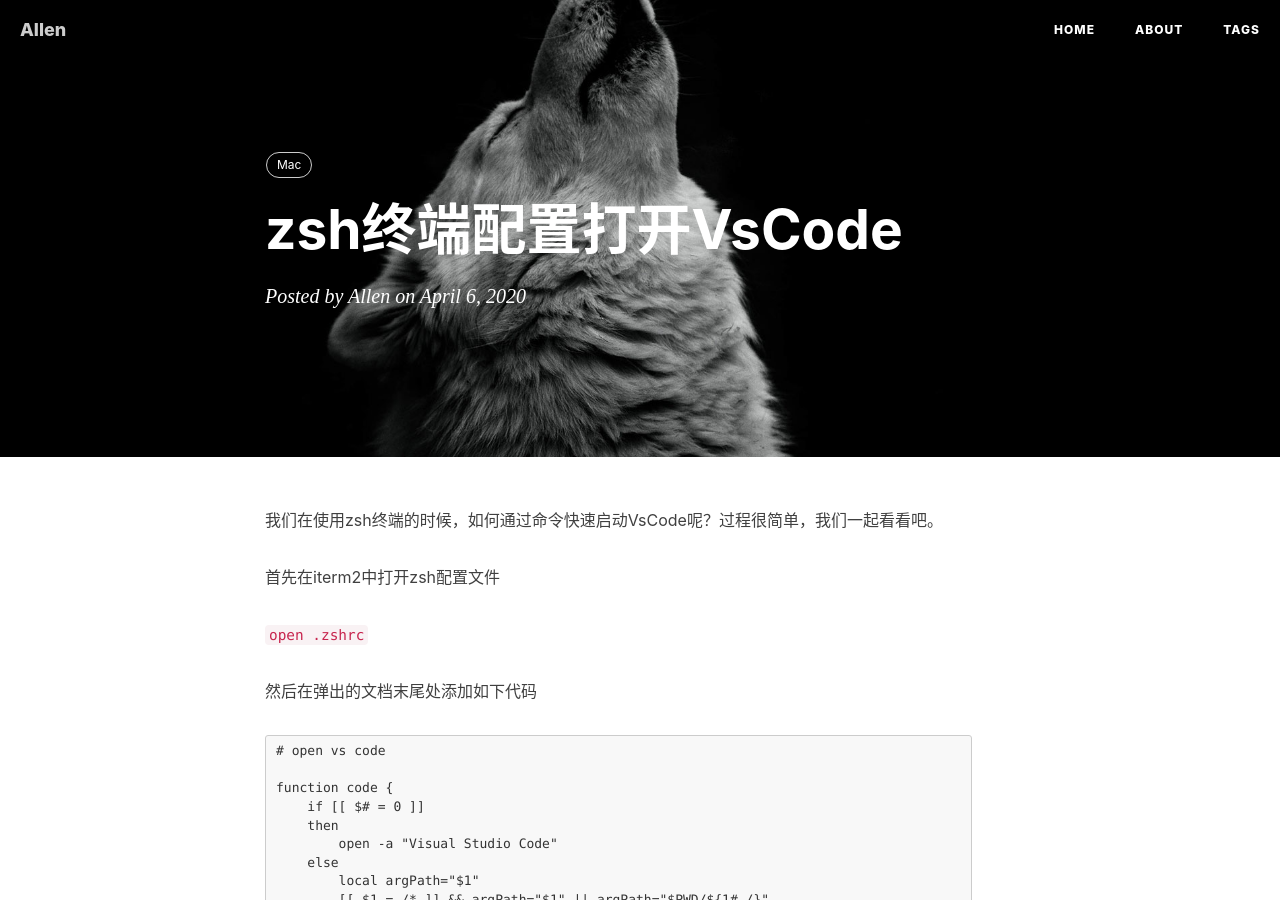
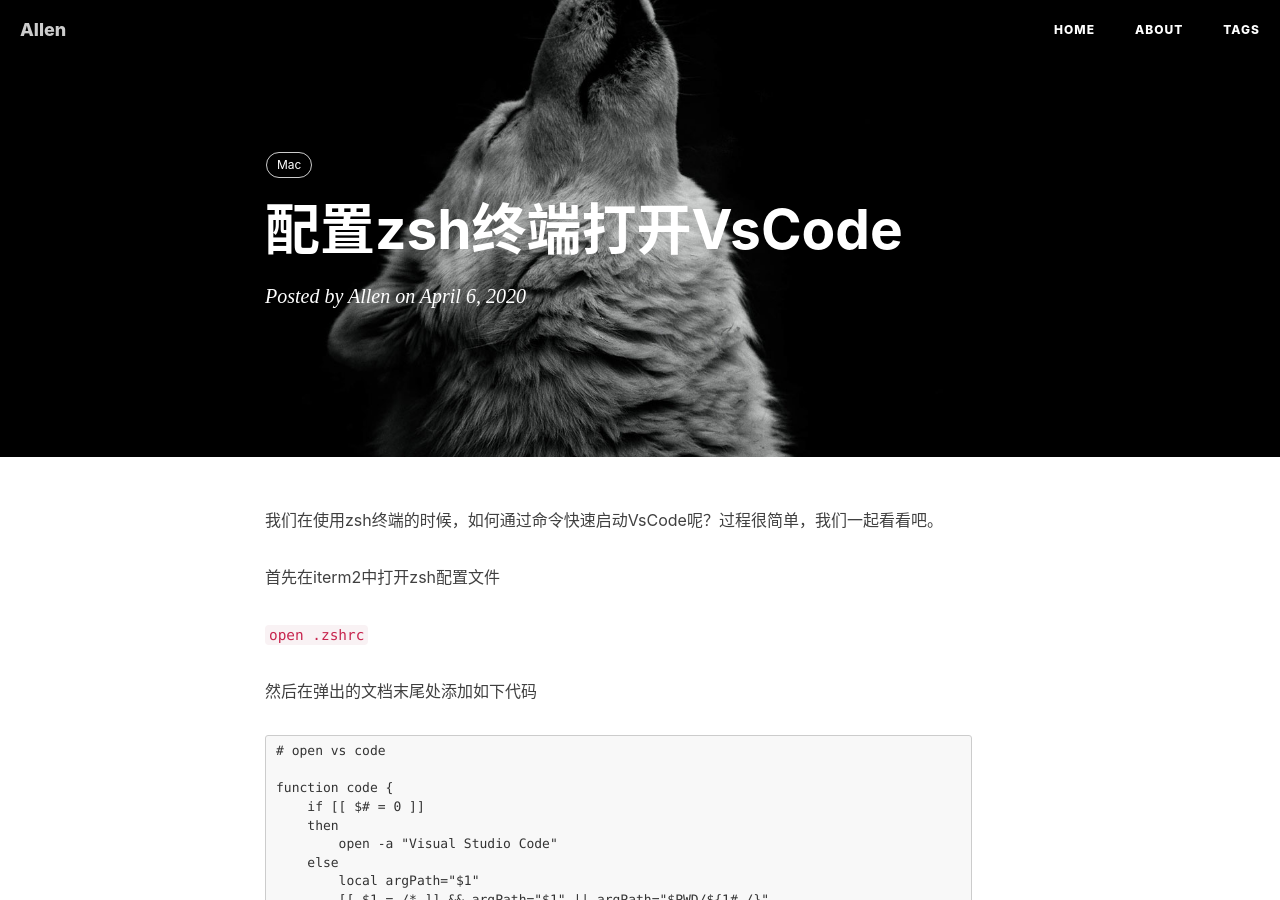
Before and after one commit to princebb/princebb.github.io, a Jekyll site: the page built from _posts/2020-04-06-配置zsh终端打开VsCode.md, in a window 1280 px wide and 900 px high. Built offline with Jekyll 4.4.1, drawn with Linux system fonts in a browser that asks for light colours; comment, search, counter and statistics services are not loaded.

Commit message:
rename article

```diff
--- a/_posts/2020-04-06-zsh终端配置打开VsCode.md
+++ b/_posts/2020-04-06-配置zsh终端打开VsCode.md
@@ -1,6 +1,6 @@
 ---
 layout:     post
-title:      "zsh终端配置打开VsCode"
+title:      "配置zsh终端打开VsCode"
 date:       2020-04-06
 author:     "Allen"
 header-img: "img/code-bg.jpg"
```
